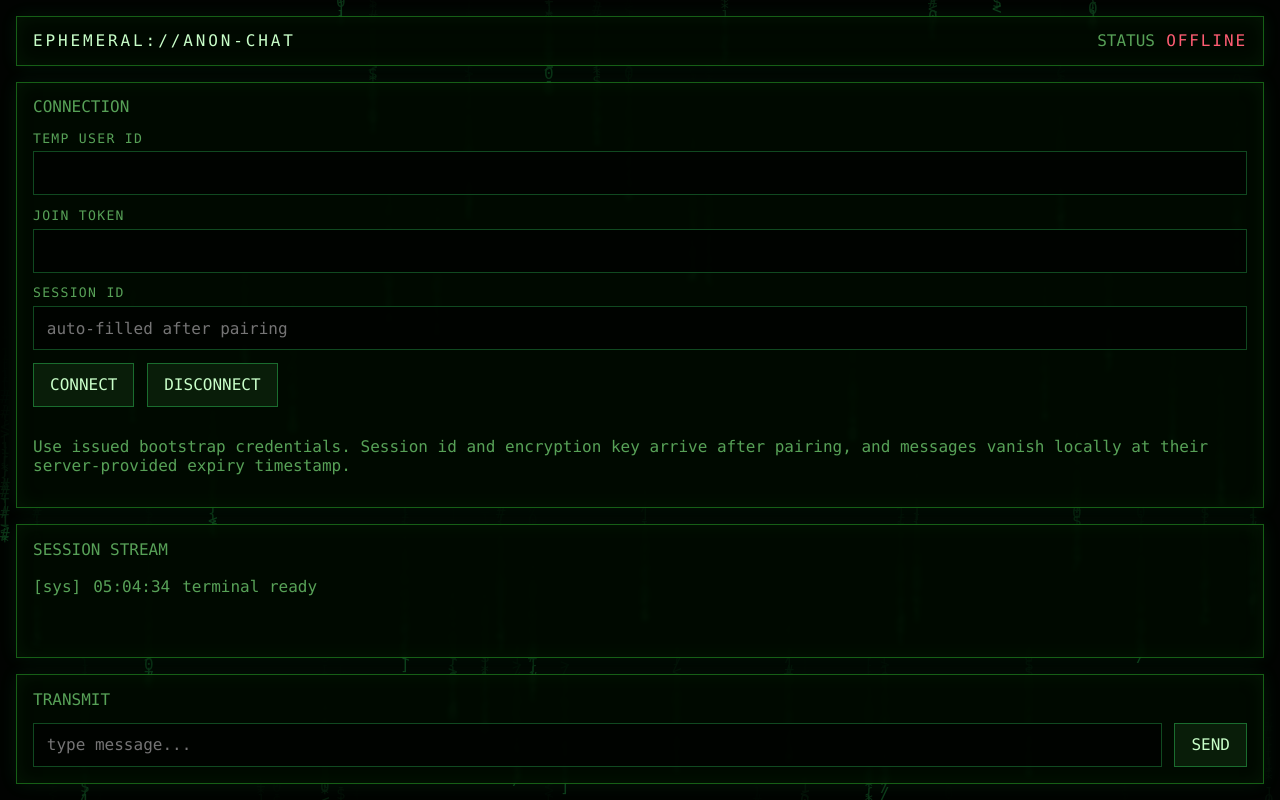
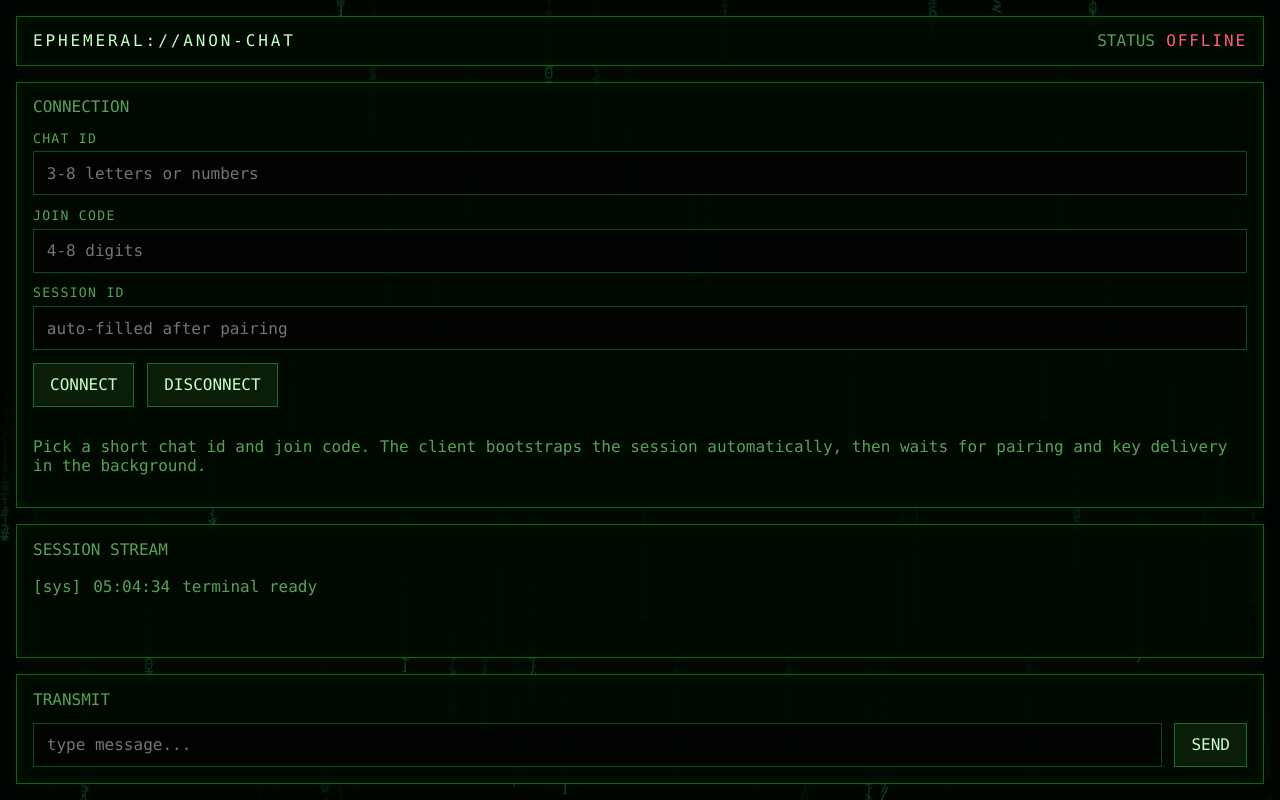
Before and after one commit to sarzeev/ephemeral-anonymous-chat, a Spring Boot app: page / in a window 1280 px wide. Run offline with Spring Boot 4, Linux system fonts and the light colour scheme; some of the project's set-up classes (security, data sources, template engines, error pages and the like) are left out, and stand-ins take their place; some libraries are stand-ins or nearby versions.

Commit message:
UX improvement: short chat id + join code bootstrap flow

```diff
--- a/src/main/java/com/example/chatbackend/session/AnonymousSessionManager.java
+++ b/src/main/java/com/example/chatbackend/session/AnonymousSessionManager.java
@@ -71,6 +71,12 @@ public class AnonymousSessionManager {
 
     public TempUser registerIssuedTempUser(String tempUserId, String joinTokenHash) {
         return createTempUser(tempUserId, joinTokenHash, null);
+    }
+
+    public boolean isTempUserAvailable(String tempUserId) {
+        synchronized (monitor) {
+            return !activeTempUsers.containsKey(tempUserId);
+        }
     }
 
     public TempUser attachWebSocketToTempUser(String tempUserId, String joinTokenHash, String websocketSessionId) {
--- a/src/main/resources/static/chat.js
+++ b/src/main/resources/static/chat.js
@@ -208,23 +208,33 @@
         });
     }
 
-    function connect(event) {
+    async function connect(event) {
         event.preventDefault();
 
         const tempUserId = tempUserIdInput.value.trim();
         const joinToken = joinTokenInput.value.trim();
         const sessionId = sessionIdInput.value.trim();
-        if (!tempUserId || !joinToken) {
-            appendSystemLine("temp user id and join token are required");
+        if (!isValidTempUserId(tempUserId) || !isValidJoinToken(joinToken)) {
+            appendSystemLine("chat id must be 3-8 letters or numbers, and join code must be 4-8 digits");
             return;
         }
 
         disconnect();
-        state.tempUserId = tempUserId;
+        connectButton.disabled = true;
+        appendSystemLine("bootstrapping session...");
+
+        const bootstrapResult = await bootstrapSession(tempUserId, joinToken);
+        if (!bootstrapResult.ok) {
+            connectButton.disabled = false;
+            return;
+        }
+
+        state.tempUserId = bootstrapResult.credentials.tempUserId;
         state.sessionId = sessionId || null;
-        state.client = buildClient(tempUserId, joinToken);
+        state.client = buildClient(bootstrapResult.credentials.tempUserId, bootstrapResult.credentials.joinToken);
         setStatus("status-connecting", "CONNECTING");
         state.client.activate();
+        connectButton.disabled = false;
     }
 
     function disconnect() {
@@ -238,6 +248,7 @@
         state.sessionKey = null;
         state.encryptionEnabled = false;
         setStatus("status-offline", "OFFLINE");
+        connectButton.disabled = false;
     }
 
     async function sendMessage(event) {
@@ -353,6 +364,50 @@
         return window.location.protocol === "https:" ? "wss" : "ws";
     }
 
+    async function bootstrapSession(tempUserId, joinToken) {
+        try {
+            const response = await fetch("/api/session/bootstrap", {
+                method: "POST",
+                headers: {
+                    "Content-Type": "application/json"
+                },
+                body: JSON.stringify({
+                    tempUserId,
+                    joinToken
+                })
+            });
+
+            if (response.status === 409) {
+                appendSystemLine("chat id already active, choose another one");
+                return { ok: false };
+            }
+
+            if (response.status === 429) {
+                appendSystemLine("too many join attempts, slow down and retry");
+                return { ok: false };
+            }
+
+            if (!response.ok) {
+                appendSystemLine("bootstrap rejected, check chat id and join code format");
+                return { ok: false };
+            }
+
+            const credentials = await response.json();
+            return { ok: true, credentials };
+        } catch (error) {
+            appendSystemLine("bootstrap failed, network unavailable");
+            return { ok: false };
+        }
+    }
+
+    function isValidTempUserId(value) {
+        return /^[A-Za-z0-9]{3,8}$/.test(value);
+    }
+
+    function isValidJoinToken(value) {
+        return /^\d{4,8}$/.test(value);
+    }
+
     function startExpirySweep() {
         state.expirySweepHandle = window.setInterval(removeExpiredMessages, 250);
     }
--- a/src/main/resources/static/index.html
+++ b/src/main/resources/static/index.html
@@ -22,12 +22,12 @@
         <div class="panel-title">CONNECTION</div>
         <form id="connect-form" class="terminal-form">
             <label class="terminal-field">
-                <span>TEMP USER ID</span>
-                <input id="temp-user-id" name="tempUserId" type="text" autocomplete="off" spellcheck="false" required>
+                <span>CHAT ID</span>
+                <input id="temp-user-id" name="tempUserId" type="text" autocomplete="off" spellcheck="false" maxlength="8" placeholder="3-8 letters or numbers" required>
             </label>
             <label class="terminal-field">
-                <span>JOIN TOKEN</span>
-                <input id="join-token" name="joinToken" type="password" autocomplete="off" spellcheck="false" required>
+                <span>JOIN CODE</span>
+                <input id="join-token" name="joinToken" type="password" inputmode="numeric" autocomplete="off" spellcheck="false" maxlength="8" placeholder="4-8 digits" required>
             </label>
             <label class="terminal-field">
                 <span>SESSION ID</span>
@@ -38,7 +38,7 @@
                 <button id="disconnect-button" type="button">DISCONNECT</button>
             </div>
         </form>
-        <p class="terminal-note">Use issued bootstrap credentials. Session id and encryption key arrive after pairing, and messages vanish locally at their server-provided expiry timestamp.</p>
+        <p class="terminal-note">Pick a short chat id and join code. The client bootstraps the session automatically, then waits for pairing and key delivery in the background.</p>
     </section>
 
     <section class="terminal-panel chat-panel">
```
Also changed, not shown: src/main/java/com/example/chatbackend/controller/SessionBootstrapController.java (+16 -2 lines), src/main/java/com/example/chatbackend/model/SessionBootstrapRequest.java (added, +17 -0 lines), src/main/java/com/example/chatbackend/security/JoinTokenService.java (+15 -13 lines).
